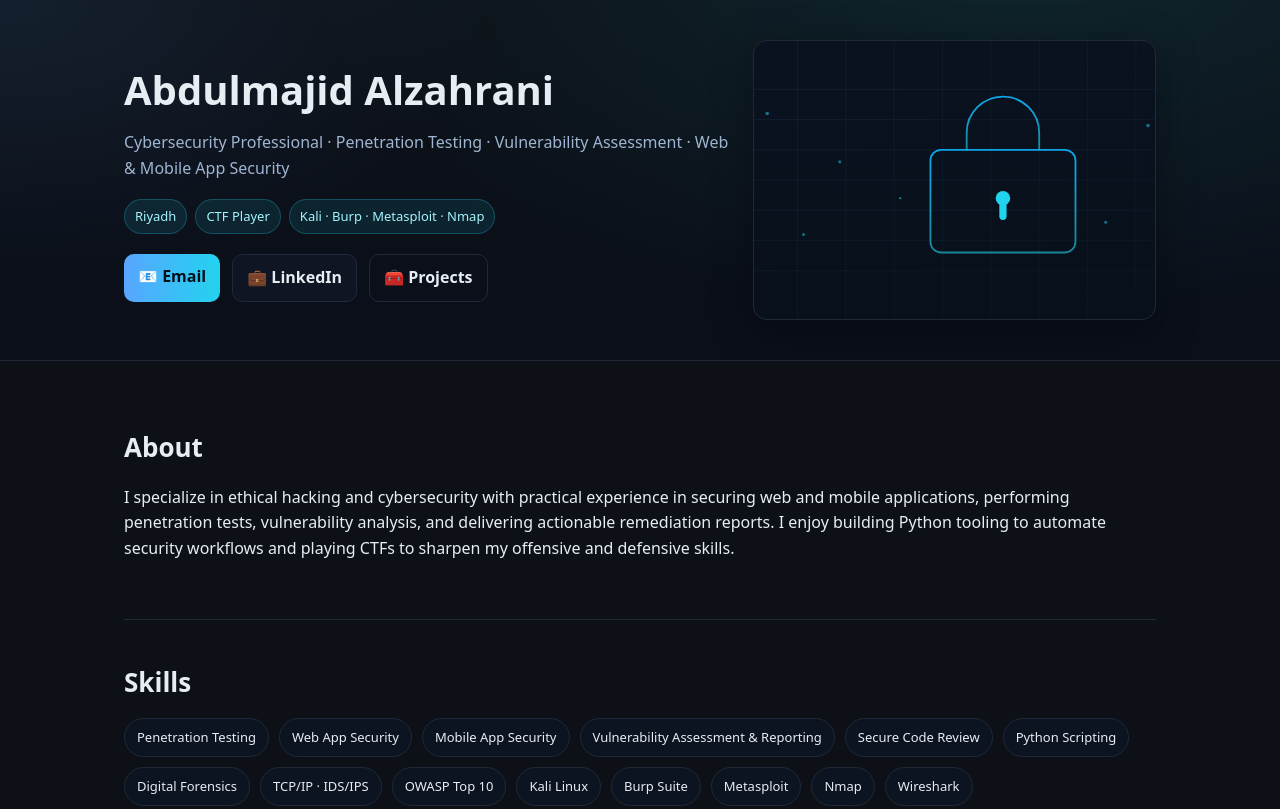
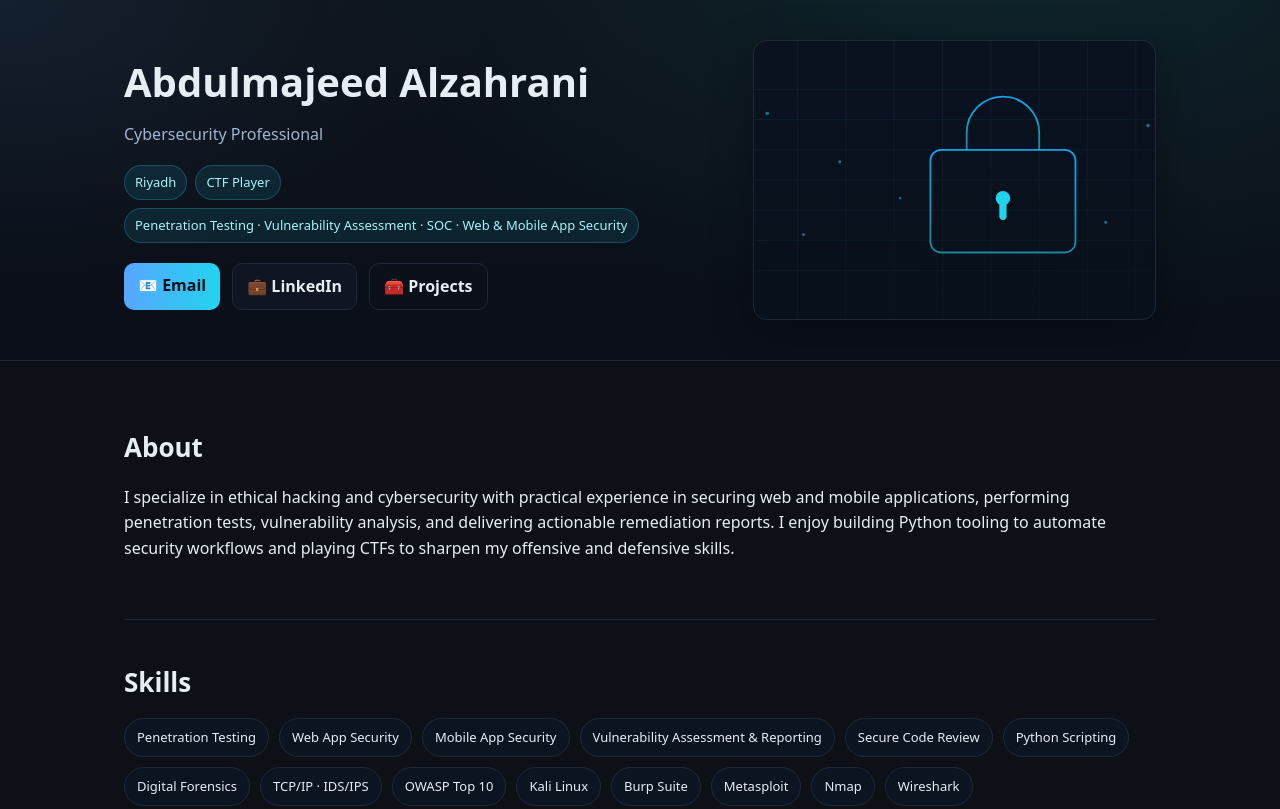
Before and after one commit to mj95d/mj95d.github.io, a plain HTML site: page index.html in a window 1280 px wide. Shown: the top 809 px of the page. Drawn offline with Linux system fonts and the light colour scheme.

Commit message:
Update index.html

```diff
--- a/index.html
+++ b/index.html
@@ -3,7 +3,7 @@
 <head>
   <meta charset="UTF-8" />
   <meta name="viewport" content="width=device-width,initial-scale=1" />
-  <title>Abdulmajid Alzahrani | Cybersecurity Portfolio</title>
+  <title>Abdulmajeed Alzahrani | Cybersecurity Portfolio</title>
   <meta name="description" content="Cybersecurity Professional | Penetration Testing, Vulnerability Assessment, Web & Mobile App Security." />
   <style>
     :root{
@@ -75,13 +75,13 @@
   <header class="hero">
     <div class="container hero-inner">
       <div>
-        <h1 class="title">Abdulmajid Alzahrani</h1>
-        <p class="subtitle">Cybersecurity Professional · Penetration Testing · Vulnerability Assessment · Web & Mobile App Security</p>
+        <h1 class="title">Abdulmajeed Alzahrani</h1>
+        <p class="subtitle">Cybersecurity Professional</p>
 
         <div class="badges">
           <span class="badge">Riyadh</span>
           <span class="badge">CTF Player</span>
-          <span class="badge">Kali · Burp · Metasploit · Nmap</span>
+          <span class="badge">Penetration Testing · Vulnerability Assessment · SOC · Web & Mobile App Security</span>
         </div>
 
         <div class="cta">
```
